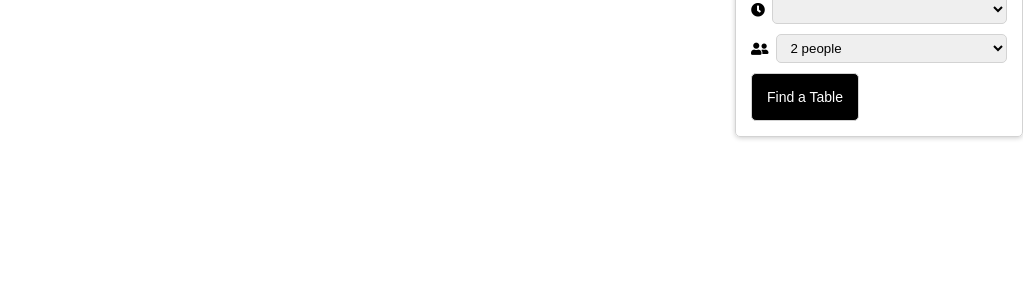
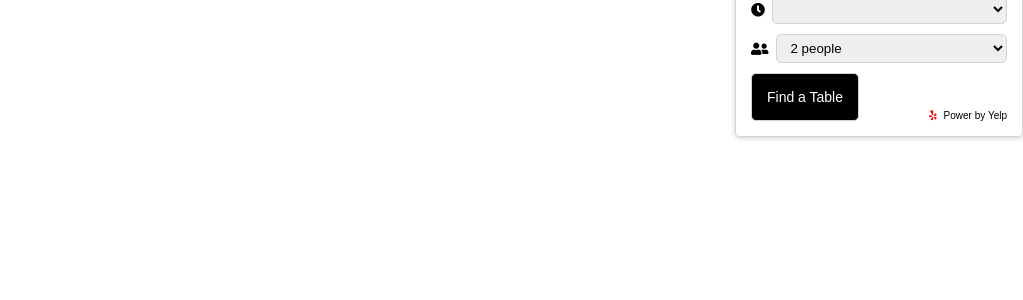
Before and after one commit to LuuuFan/reservation, a Flask app: page / in a window 1280 px wide. Shown: the part 232-532 px from the top of the page, without its empty margins (257-1280 px from the left). Run offline with Flask 2, Linux system fonts and the light colour scheme; lists and menus that the app fills with data are empty; some libraries are stand-ins or nearby versions.

Commit message:
add favicon

```diff
--- a/backend/static/javascript/yelp.js
+++ b/backend/static/javascript/yelp.js
@@ -123,7 +123,15 @@ const findTable = (alias, date, time, covers) => {
 	$.ajax({
 		url: `/api/yelp/book?alias=${alias}&date=${date}&time=${time}&covers=${covers}`
 	}).done((res)=>{
-		debugger
+		const html = document.createElement('html');
+		html.innerHTML = res;
+		const body = html.querySelector('body')
+		html.onload = () => {
+			debugger
+		}
+		body.onload = () => {
+			debugger
+		}
 	}).fail(err => {console.log(err)})
 }
 
--- a/backend/static/stylesheets/style.css
+++ b/backend/static/stylesheets/style.css
@@ -158,7 +158,7 @@ input[type=submit]:hover {
 #reservation h3 {
   font-weight: bold;
   font-size: 18px;
-  border-bottom: 10px;
+  border-bottom: 15px;
 }
 #reservation form .form-inline {
   display: flex;
@@ -182,5 +182,17 @@ input[type=submit]:hover {
   padding: 6px;
   margin: auto;
 }
+#reservation form .form-footer {
+  display: flex;
+  align-items: flex-end;
+  justify-content: space-between;
+}
+#reservation form .form-footer span {
+  font-size: 10px;
+}
+#reservation form .form-footer span i {
+  color: red;
+  margin-right: 7px;
+}
 
 /*# sourceMappingURL=style.css.map */
--- a/backend/templates/index.html
+++ b/backend/templates/index.html
@@ -2,7 +2,7 @@
 <html>
 <head>
 	<title>Reservation</title>
-
+	<link rel="icon" type='image/png' href="{{url_for('static', filename='images/booking.png')}}">
 	<!-- <script type="text/javascript" src='./backend/javascript/opentable.js'></script> -->
 	<script
   src="https://code.jquery.com/jquery-3.3.1.js"
@@ -44,7 +44,11 @@
 					<option value='6'>6 people</option>
 				</select>
 			</div>
-			<input type="submit" value='Find a Table' name="">
+			<div class='form-footer'>
+				<input type="submit" value='Find a Table' name="">
+				<span><i class="fab fa-yelp"></i>Power by Yelp</span>
+			</div>
+
 		</form>
 	</div>
 	<script type="text/javascript" src="{{url_for('static', filename='javascript/yelp.js')}}"></script>
```
Also changed, not shown: backend/static/stylesheets/main.scss (+13 -1 lines), backend/static/images/booking.png (added), 1 other file.
